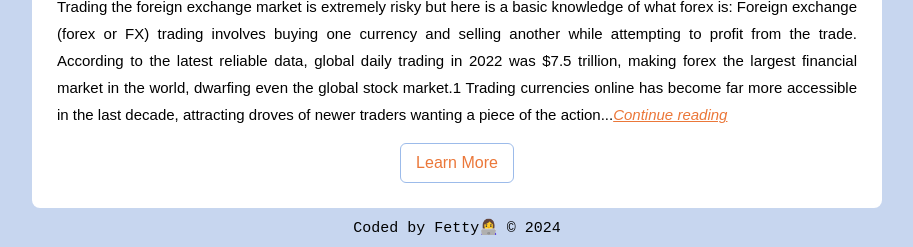
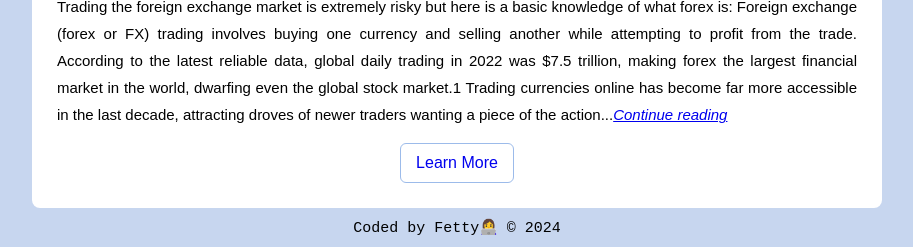
Before and after one commit to Fetty10/forex-tips, a plain HTML site: page index.html in a window 1280 px wide. Shown: the part 721-968 px from the top of the page, without its empty margins (183-1096 px from the left). Drawn offline with Linux system fonts and the light colour scheme.

Commit message:
Update index.html

```diff
--- a/index.html
+++ b/index.html
@@ -78,9 +78,7 @@
         text-align: justify;
         font-size: 15px;
       }
-      a {
-        color: #eb7739;
-      }
+
       .grid {
         display: grid;
         grid-template-columns: repeat(4, 1fr);
```
